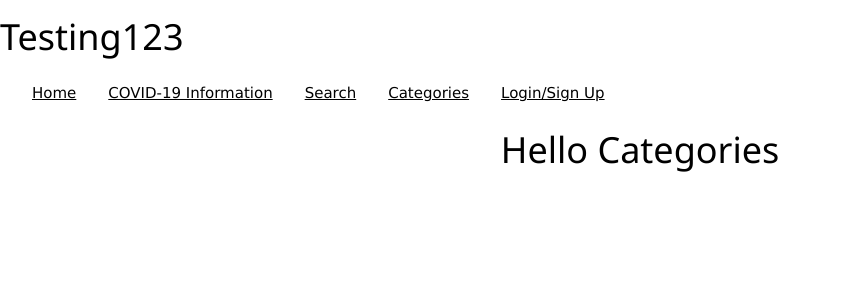
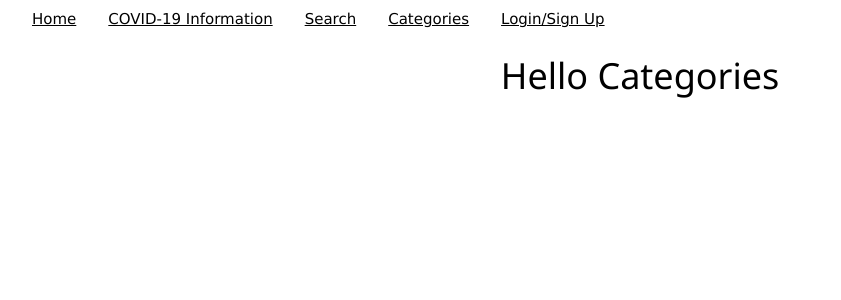
Before and after one commit to DairySniper31/local-business-tracker, a React (Create React App) app in the folder frontend/: page /categories in a window 1280 px wide. Shown: the top 300 px of the page, without its empty margins (0-841 px from the left). Built offline with nearby package versions, Linux system fonts and the light colour scheme; no server answers.

Commit message:
maybe just maybe

```diff
--- a/frontend/src/components/Categories.js
+++ b/frontend/src/components/Categories.js
@@ -4,7 +4,6 @@ import "./Categories.css";
 class Categories extends Component{
     render() {
         return (
-            //TODO Create Categories Page
             <div>
                 <h1>Hello Categories</h1>
             </div>
--- a/frontend/src/components/Header.js
+++ b/frontend/src/components/Header.js
@@ -37,8 +37,6 @@ class Header extends Component{
 
     render() {
         return (
-            //TODO Make this header look like Detailed design
-            //TODO Figure out how this is going to change from login to welcome
             <div class="w3-container w3-white">
                 <div  class="w3-bar">
                     <div class="w3-bar-item w3-button w3-mobile">
--- a/frontend/src/components/Home.js
+++ b/frontend/src/components/Home.js
@@ -49,7 +49,6 @@ class Home extends Component{
     }
 
     render() {
-        //TODO Create Home Page
         if (this.state.searched) {
             this.setState({searched: false})
             return (<Redirect to={"/search"}/>);
--- a/frontend/src/components/Search.js
+++ b/frontend/src/components/Search.js
@@ -20,7 +20,6 @@ class Search extends Component{
 
     render() {
         return (
-            //TODO Create Search Page
             <div className='w3-row'>
                 <div className='w3-half w3-panel w3-border'>
                     <h1>Search Results: Ice Cream</h1>
@@ -67,7 +66,6 @@ class SimpleMap extends Component {
 
     render() {
         return (
-            // Important! Always set the container height explicitly
             <div style={{ height: '100vh', width: '100%' }}>
                 <GoogleMapReact
                     bootstrapURLKeys={{ key: 'AIzaSyATxDEY-PbeclUr3zQbSYNByl3gEkv6IEQ'}}
--- a/frontend/src/index.js
+++ b/frontend/src/index.js
@@ -7,7 +7,6 @@ import {BrowserRouter} from "react-router-dom";
 
 ReactDOM.render(
   <BrowserRouter basename={process.env.PUBLIC_URL}>
-      <h1> Testing123 </h1>
     <App />
   </BrowserRouter>,
   document.getElementById('root')
```
